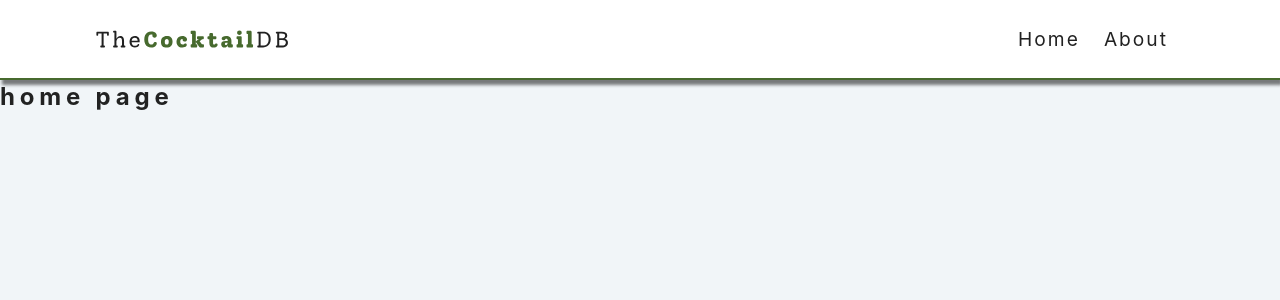
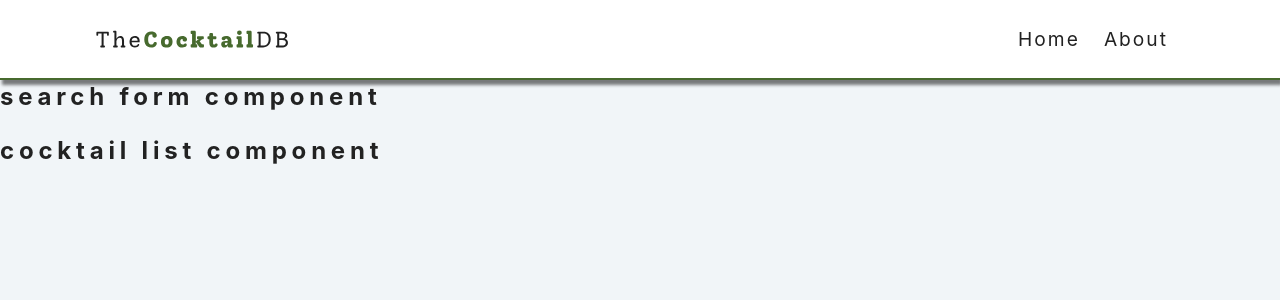
Before and after one commit to ahoymarcus/reactjs-cocktails-page-with-router-app, a React (Create React App) app: page / in a window 1280 px wide. Shown: the top 300 px of the page. Built offline with nearby package versions, Linux system fonts and the light colour scheme.

Commit message:
Montar estrutura Jsx basica do componente Home.js. Definir estrutura basica do contexto global em context.js e importar valores globais em CocktailList.js e SearchForm.js

```diff
--- a/src/App.js
+++ b/src/App.js
@@ -1,5 +1,5 @@
 // https://www.youtube.com/watch?v=ly3m6mv5qvg
-// 7 hr 45' 10 ''
+// 7 hr 56' 10 ''
 import React from 'react';
 import { BrowserRouter as Router, Route, Switch } from 'react-router-dom';
 
@@ -15,7 +15,6 @@ import Navbar from './components/Navbar';
 
 
 function App() {
-
 
 
   return (
--- a/src/components/CocktailList.js
+++ b/src/components/CocktailList.js
@@ -1,9 +1,14 @@
-import React from 'react'
-import Cocktail from './Cocktail'
-import Loading from './Loading'
-import { useGlobalContext } from '../context'
+import React from 'react';
+
+import Cocktail from './Cocktail';
+import Loading from './Loading';
+import { useGlobalContext } from '../context';
+
+
 
 const CocktailList = () => {
+  const { cocktails, loading } = useGlobalContext();
+
   return (
     <div>
       <h2>cocktail list component</h2>
@@ -11,4 +16,6 @@ const CocktailList = () => {
   )
 }
 
+
+
 export default CocktailList
--- a/src/components/SearchForm.js
+++ b/src/components/SearchForm.js
@@ -1,7 +1,12 @@
-import React from 'react'
-import { useGlobalContext } from '../context'
+import React from 'react';
+
+import { useGlobalContext } from '../context';
+
+
 
 const SearchForm = () => {
+  const { SetSearchTerm } = useGlobalContext();
+
   return (
     <div>
       <h2>search form component</h2>
@@ -9,4 +14,6 @@ const SearchForm = () => {
   )
 }
 
+
+
 export default SearchForm
--- a/src/context.js
+++ b/src/context.js
@@ -1,15 +1,42 @@
-import React, { useState, useContext, useEffect } from 'react'
-import { useCallback } from 'react'
+import React, { useState, useContext, useEffect } from 'react';
+import { useCallback } from 'react';
 
-const url = 'https://www.thecocktaildb.com/api/json/v1/1/search.php?s='
+
+const url = 'https://www.thecocktaildb.com/api/json/v1/1/search.php?s=';
+
+
+
 const AppContext = React.createContext()
 
+
 const AppProvider = ({ children }) => {
-  return <AppContext.Provider value='hello'>{children}</AppContext.Provider>
+  const [ loading, setLoading ] = useState(true);
+  const [ searchTerm, setSearchTerm ] = useState('a');
+  const [ cocktails, setCocktail ] = useState([]);
+
+
+
+  return (
+    <AppContext.Provider
+      value={
+        loading,
+        searchTerm,
+        cocktails,
+        setSearchTerm
+      }
+    >
+      {children}
+    </AppContext.Provider>
+  );
 }
+
+
+
 // make sure use
 export const useGlobalContext = () => {
   return useContext(AppContext)
 }
 
+
+
 export { AppContext, AppProvider }
--- a/src/pages/Home.js
+++ b/src/pages/Home.js
@@ -9,9 +9,10 @@ const Home = () => {
 
 
   return (
-    <div>
-      <h2>home page</h2>
-    </div>
+    <main>
+      <SearchForm />
+      <CocktailList />
+    </main>
   )
 }
 
```
